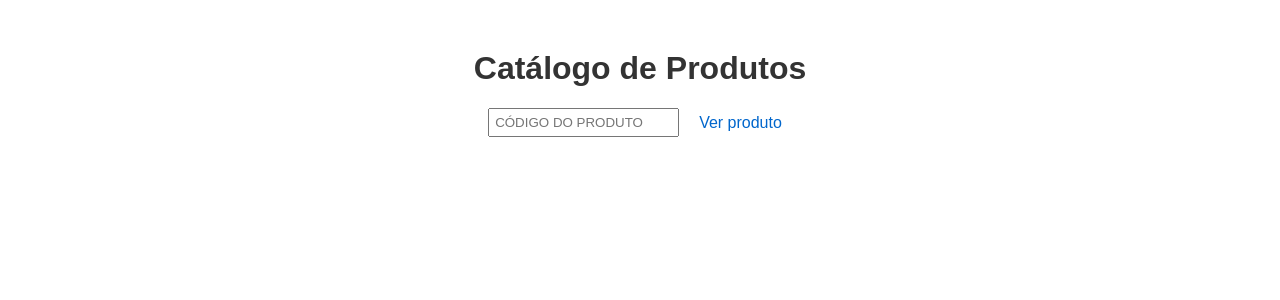
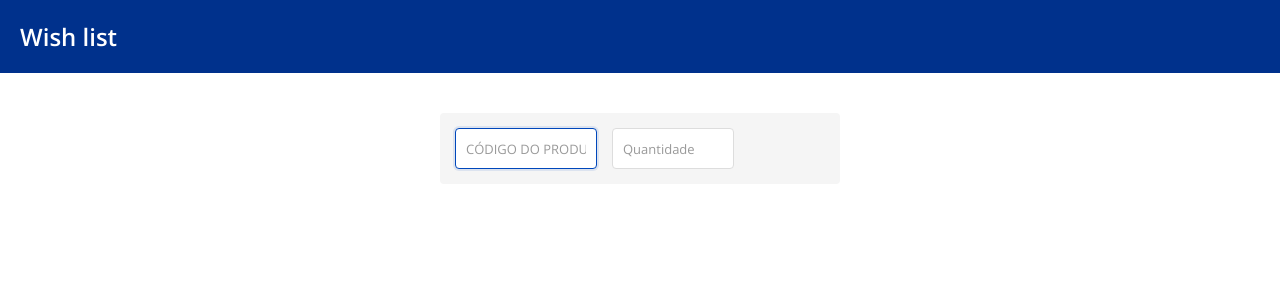
Before and after one commit to Rogerrci/catalogo_produto, a Flask app: template templates/index.html in a window 1280 px wide. Shown: the top 300 px of the page. Run offline with Flask 3, Linux system fonts and the light colour scheme; the template is opened without the code that fills it, so the values that code supplies are empty.

Commit message:
Update index.html

```diff
--- a/templates/index.html
+++ b/templates/index.html
@@ -4,63 +4,135 @@
     <meta charset="UTF-8">
     <meta name="viewport" content="width=device-width, initial-scale=1.0">
     <title>Catálogo de Produtos</title>
+    <link href="https://fonts.googleapis.com/css2?family=Open+Sans:wght@400;600;700&display=swap" rel="stylesheet">
     <style>
+        :root {
+            --ifm-blue: #00318C;
+            --ifm-light-blue: #0047BB;
+            --ifm-gray: #666666;
+            --ifm-light-gray: #F5F5F5;
+        }
+
         body {
-            font-family: Arial, sans-serif;
-            text-align: center;
-            margin: 50px;
+            font-family: 'Open Sans', Arial, sans-serif;
+            margin: 0;
+            padding: 0;
+            background-color: white;
+            color: var(--ifm-gray);
         }
+
+        .header {
+            background-color: var(--ifm-blue);
+            color: white;
+            padding: 20px;
+            margin-bottom: 40px;
+        }
+
         h1 {
-            color: #333;
+            font-weight: 600;
+            font-size: 24px;
+            margin: 0;
         }
+
+        #product-container {
+            max-width: 400px;
+            margin: 0 auto;
+            padding: 0 20px;
+        }
+
         .product-entry {
             margin: 10px 0;
             display: flex;
+            align-items: center;
+            gap: 15px;
+            background-color: var(--ifm-light-gray);
+            padding: 15px;
+            border-radius: 4px;
+        }
+
+        input {
+            padding: 10px;
+            border: 1px solid #ddd;
+            border-radius: 4px;
+            font-family: 'Open Sans', Arial, sans-serif;
+            font-size: 14px;
+        }
+
+        .product-code {
+            text-transform: uppercase;
+            width: 120px;
+        }
+
+        .product-quantity {
+            width: 100px;
+        }
+
+        input:focus {
+            outline: none;
+            border-color: var(--ifm-light-blue);
+            box-shadow: 0 0 0 2px rgba(0, 71, 187, 0.1);
+        }
+
+        .button-container {
+            display: flex;
+            gap: 15px;
             justify-content: center;
-            align-items: center;
-            gap: 10px;
+            margin: 30px auto;
         }
-        input {
-            padding: 5px;
-            text-transform: uppercase;
-        }
-        .product-link {
-            text-decoration: none;
-            color: #0066cc;
-            padding: 5px 10px;
-        }
-        .product-link:hover {
-            text-decoration: underline;
-        }
-        #download-btn {
-            margin-top: 20px;
-            padding: 10px 20px;
-            background-color: #4CAF50;
+
+        .action-button {
+            padding: 12px 24px;
+            background-color: var(--ifm-light-blue);
             color: white;
             border: none;
             border-radius: 4px;
             cursor: pointer;
+            font-family: 'Open Sans', Arial, sans-serif;
+            font-weight: 600;
+            font-size: 14px;
+            transition: background-color 0.2s;
         }
-        #download-btn:hover {
-            background-color: #45a049;
+
+        .action-button:hover {
+            background-color: var(--ifm-blue);
         }
-        iframe {
-            width: 300px;
-            height: 400px;
-            border: 1px solid #ccc;
+
+        @media print {
+            .no-print {
+                display: none !important;
+            }
+
+            .product-entry {
+                break-inside: avoid;
+                background-color: white;
+                border: 1px solid #ddd;
+            }
+
+            input {
+                border: none;
+                padding: 0;
+            }
+        }
+
+        input::placeholder {
+            color: #999;
+            font-size: 13px;
         }
     </style>
 </head>
 <body>
-    <h1>Catálogo de Produtos</h1>
+    <div class="header no-print">
+        <h1>Wish list</h1>
+    </div>
     <div id="product-container">
         <div class="product-entry">
             <input type="text" maxlength="7" placeholder="Código do produto" pattern="[A-Z0-9]+" class="product-code">
-            <a href="#" class="product-link" target="product-preview">Ver produto</a>
-            <iframe name="product-preview" style="display: none;"></iframe>
+            <input type="number" min="1" placeholder="Quantidade" class="product-quantity">
         </div>
     </div>
-    <button id="download-btn" style="display: none;">Baixar Catálogo</button>
+    <div class="button-container no-print">
+        <button id="download-btn" class="action-button" style="display: none;">Salvar CSV</button>
+    </div>
 
     <script>
         document.addEventListener('DOMContentLoaded', function() {
@@ -72,79 +144,94 @@
                 entry.className = 'product-entry';
                 entry.innerHTML = `
                     <input type="text" maxlength="7" placeholder="Código do produto" pattern="[A-Z0-9]+" class="product-code">
-                    <a href="#" class="product-link" target="product-preview">Ver produto</a>
-                    <iframe name="product-preview" style="display: none;"></iframe>
+                    <input type="number" min="1" placeholder="Quantidade" class="product-quantity">
                 `;
                 container.appendChild(entry);
-                return entry.querySelector('input');
+                return entry.querySelector('.product-code');
             }
 
             function validateProductCode(code) {
                 return /^[A-Z0-9]{1,7}$/.test(code);
             }
 
-            function handleInput(input) {
-                const link = input.nextElementSibling;
-                const iframe = link.nextElementSibling;
-                const code = input.value.toUpperCase();
-                input.value = code;
+            async function downloadCatalog() {
+                const products = [];
+                document.querySelectorAll('.product-entry').forEach(entry => {
+                    const code = entry.querySelector('.product-code').value.trim();
+                    const quantity = entry.querySelector('.product-quantity').value.trim();
 
-                if (validateProductCode(code)) {
-                    const productUrl = `https://www.ifm.com/br/pt/product/${code}`;
-                    link.href = productUrl;
-                    link.style.display = 'block';
-                    iframe.style.display = 'block';
-                } else {
-                    link.href = '#';
-                    link.style.display = 'none';
-                    iframe.style.display = 'none';
-                }
-            }
-
-            function downloadCatalog() {
-                const products = [];
-                document.querySelectorAll('.product-code').forEach(input => {
-                    const code = input.value.trim();
                     if (code && validateProductCode(code)) {
                         products.push({
                             code,
-                            url: `https://www.ifm.com/br/pt/product/${code}`
+                            quantity
                         });
                     }
                 });
 
                 if (products.length > 0) {
-                    const csvContent = products
-                        .map(product => `${product.code};${product.url}`)
+                    const csvContent = 'codigo;quantidade\n' + products
+                        .map(product => `${product.code};${product.quantity}`)
                         .join('\n');
 
+                    try {
+                        const handle = await window.showSaveFilePicker({
+                            suggestedName: 'produtos.csv',
+                            startIn: 'desktop',
+                            types: [{
+                                description: 'CSV Files',
+                                accept: {
+                                    'text/csv': ['.csv'],
+                                },
+                            }],
+                        });
+
+                        const writable = await handle.createWritable();
+                        await writable.write(csvContent);
+                        await writable.close();
+                    } catch (err) {
+                        // Fallback for browsers that don't support File System Access API
                         const blob = new Blob([csvContent], { type: 'text/csv' });
                         const url = window.URL.createObjectURL(blob);
                         const a = document.createElement('a');
                         a.href = url;
-                    a.download = 'catalogo_produtos.csv';
+                        a.download = 'produtos.csv';
                         a.click();
                         window.URL.revokeObjectURL(url);
+                    }
+                }
+            }
+
+            function handleEnterKey(e) {
+                if (e.key === 'Enter') {
+                    e.preventDefault();
+                    const currentEntry = e.target.closest('.product-entry');
+
+                    if (e.target.classList.contains('product-code')) {
+                        if (validateProductCode(e.target.value)) {
+                            currentEntry.querySelector('.product-quantity').focus();
+                        }
+                    } else if (e.target.classList.contains('product-quantity')) {
+                        if (e.target.value) {
+                            const newInput = createNewEntry();
+                            newInput.focus();
+                            downloadBtn.style.display = 'inline-block';
+                        }
+                    }
                 }
             }
 
             container.addEventListener('input', (e) => {
                 if (e.target.classList.contains('product-code')) {
-                    handleInput(e.target);
+                    e.target.value = e.target.value.toUpperCase();
                 }
             });
 
-            container.addEventListener('keypress', (e) => {
-                if (e.target.classList.contains('product-code') && e.key === 'Enter') {
-                    if (validateProductCode(e.target.value)) {
-                        const newInput = createNewEntry();
-                        newInput.focus();
-                        downloadBtn.style.display = 'inline-block';
-                    }
-                }
-            });
+            container.addEventListener('keypress', handleEnterKey);
 
             downloadBtn.addEventListener('click', downloadCatalog);
+
+            // Focus the first input on page load
+            document.querySelector('.product-code').focus();
         });
     </script>
 </body>
```
Lines whose indentation alone changed are shown as unchanged.
